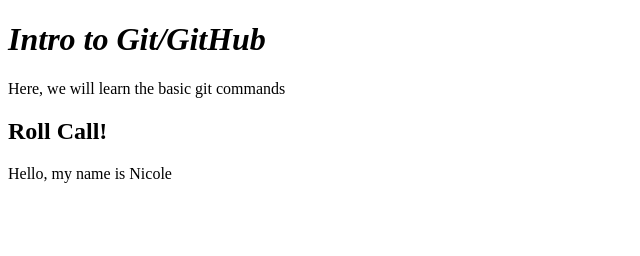
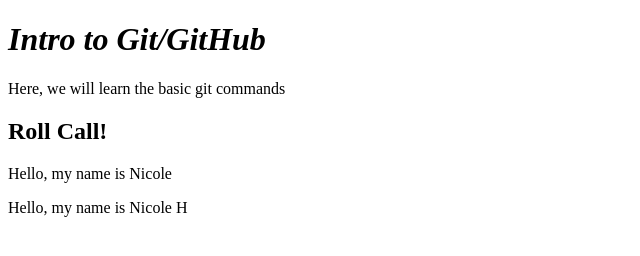
Before and after one commit to phaolav/Git-Intro-Sample-Site, a plain HTML site: page index.html in a window 1280 px wide. Shown: the whole page, without its empty margins (0-640 px from the left). Drawn offline with Linux system fonts and the light colour scheme.

Commit message:
adding my name again

```diff
--- a/index.html
+++ b/index.html
@@ -11,6 +11,7 @@
     <div>
       <h2>Roll Call!</h2>
       <p>Hello, my name is Nicole</p>
+      <p>Hello, my name is Nicole H</p>
     </div>
   </body>
 </html>
```
